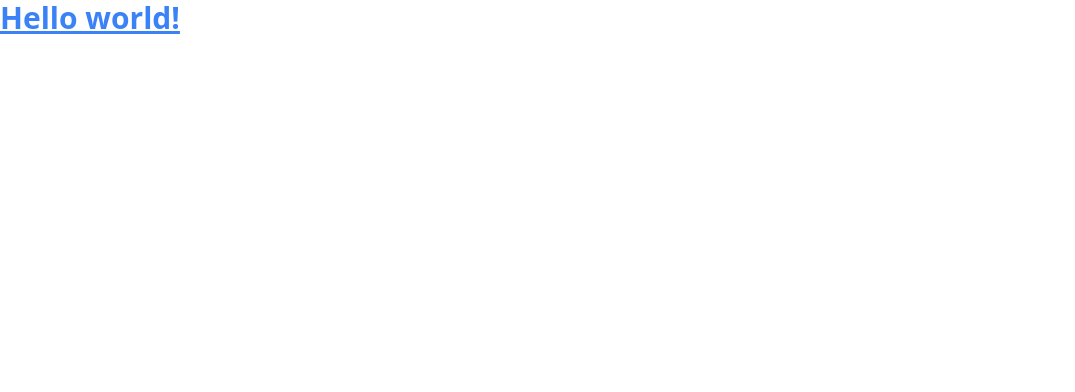
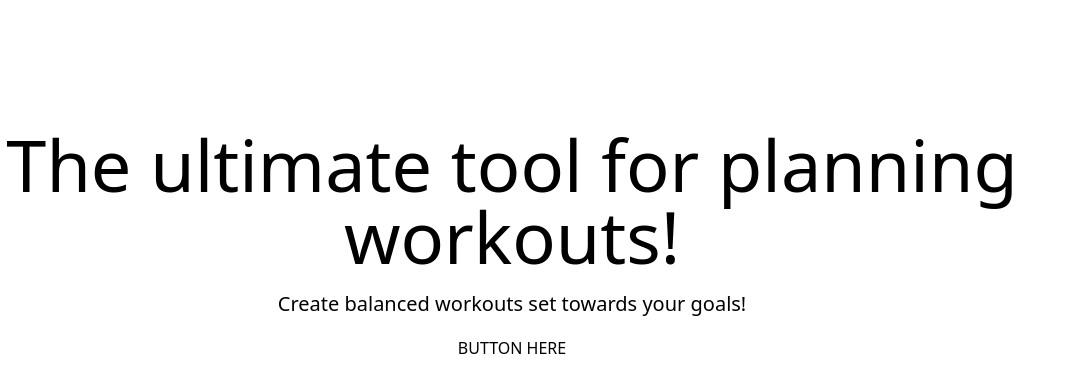
Before and after one commit to akbarzxc/workout-planner, a React (Create React App) app in the folder client/: page / in a window 1280 px wide. Shown: the top 392 px of the page, without its empty margins (0-1075 px from the left). Built offline with nearby package versions, Linux system fonts and the light colour scheme.

Commit message:
Added basic structure to welcome page

```diff
--- a/client/src/pages/welcomePage.js
+++ b/client/src/pages/welcomePage.js
@@ -2,6 +2,18 @@ import React from "react";
 
 export default function WelcomePage() {
   return (
-    <h1 className="text-3xl font-bold underline text-blue-500">Hello world!</h1>
+    <section className="space-y-6 pb-8 pt-6 md:pb-12 md:pt-10 lg:py-32">
+      <div className="container flex max-w-[64rem] flex-col items-center gap-4 text-center">
+        <h1 className="font-heading text-3xl sm:text-5xl md:text-6xl lg:text-7xl">
+          The ultimate tool for planning workouts!
+        </h1>
+        <p className="max-w-[42rem] leading-normal text-muted-foreground sm:text-xl sm:leading-8">
+          Create balanced workouts set towards your goals!
+        </p>
+        <div className="space-x-4">
+          <p>BUTTON HERE</p>
+        </div>
+      </div>
+    </section>
   );
 }
```
